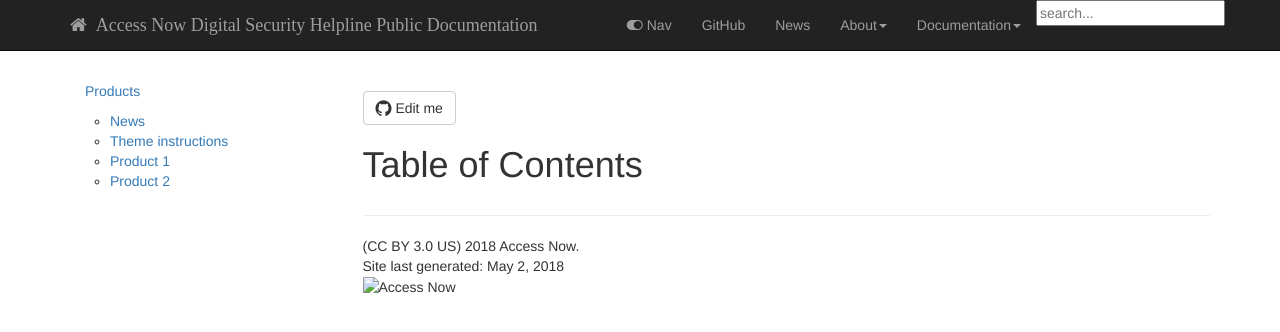
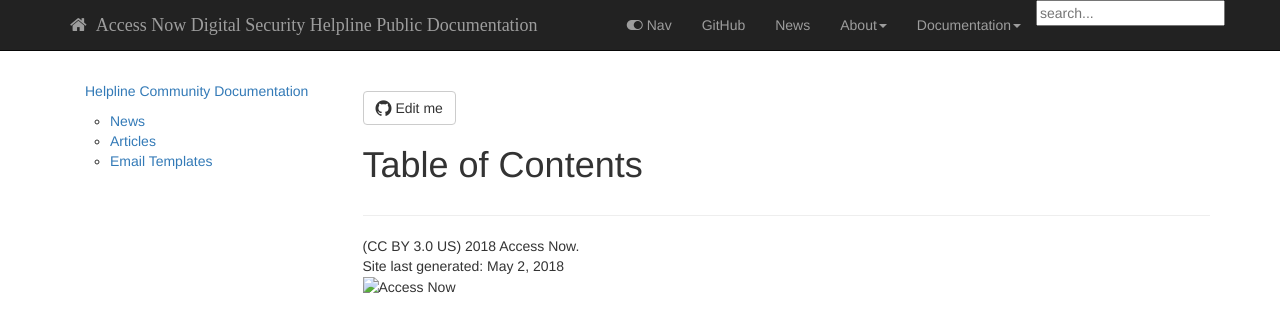
Before and after one commit to AccessNow/community-documentation, a Jekyll site: the page built from pdfconfigs/tocpage.html, in a window 1280 px wide. Shown: the top 332 px of the page. Built offline with Jekyll 4.4.1, drawn with Linux system fonts in a browser that asks for light colours; nearby versions of some CDN libraries; library files that are not in the unit come from our copies; comment, search, counter and statistics services are not loaded.

Commit message:
layout edit

```diff
--- a/_data/sidebars/home_sidebar.yml
+++ b/_data/sidebars/home_sidebar.yml
@@ -5,18 +5,15 @@ entries:
   levels: one
   folders:
 
-  - title: Products
+  - title: Helpline Community Documentation
     output: web
     folderitems:
     - title: News
       url: /news.html
       output: web
-    - title: Theme instructions
-      url: /mydoc_introduction.html
+    - title: Articles
+      url: /tag_articles.html
       output: web
-    - title: Product 1
-      url: /p1_landing_page.html
+    - title: Email Templates
+      url: /tag_templates.html
       output: web
-    - title: Product 2
-      url: /p2_landing_page.html
-      output: web
--- a/_layouts/post.html
+++ b/_layouts/post.html
@@ -1,6 +1,5 @@
 ---
 layout: default
-sidebar: mydoc_sidebar
 ---
 <article class="post" itemscope itemtype="http://schema.org/BlogPosting">
 
```
